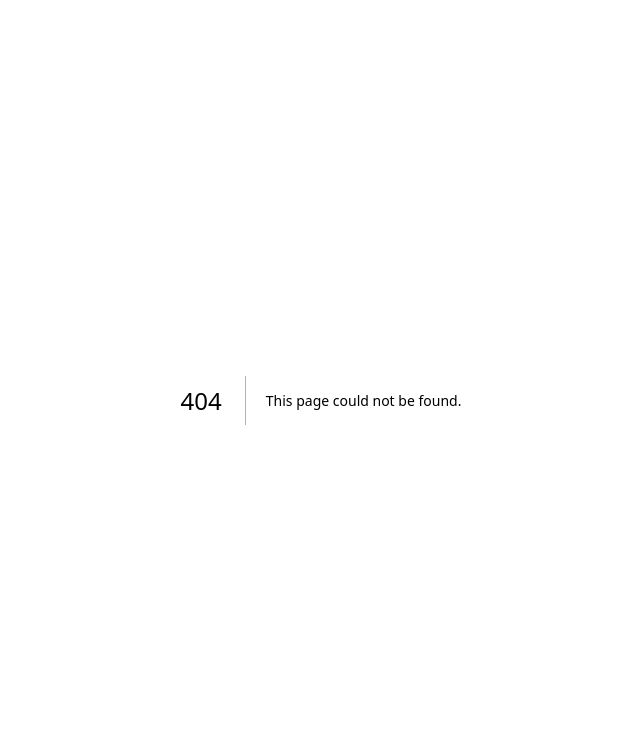
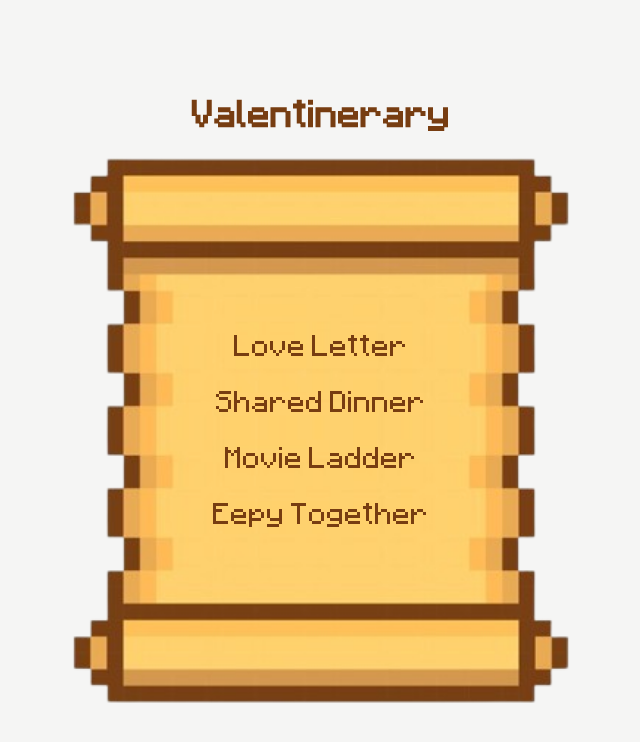
Before and after one commit to zalzarim/love-letter, a Next.js app: page /valentinerary in a window 1280 px wide. Before the commit this address had no page. Shown: the top 742 px of the page, without its empty margins (319-959 px from the left). Built offline with nearby package versions, Linux system fonts and the light colour scheme.

Commit message:
Add itinerary page

```diff
--- a/src/app/agenda/page.tsx
+++ /dev/null
@@ -1,7 +0,0 @@
-export default function Home() {
-  return (
-    <div className="h-screen bg-[#e3f1ff] flex flex-col gap-6 items-center justify-center">
-      <p className="text-black">Agenda</p>
-    </div>
-  );
-}
--- a/src/app/page.tsx
+++ b/src/app/page.tsx
@@ -17,7 +17,7 @@ export default function Home() {
   const handleKeyDown = (e: React.KeyboardEvent<HTMLInputElement>) => {
     if (e.key === "Enter") {
       if (input.trim() === "DAWG") {
-        router.push("/agenda");
+        router.push("/valentinerary");
       } else {
         setInput("");
       }
@@ -25,7 +25,7 @@ export default function Home() {
   };
 
   return (
-    <div className="h-screen bg-[#e3f1ff] flex flex-col gap-6 items-center justify-center">
+    <div className="h-screen bg-[#f5f5f4] flex flex-col gap-6 items-center justify-center">
       <div id="header">
         <p className="text-black text-2xl font-bold">{"You've got mail!"}</p>
       </div>
--- /dev/null
+++ b/src/app/valentinerary/page.tsx
@@ -0,0 +1,27 @@
+import Link from "next/link";
+
+export const metadata = {
+    title: "valentinerary | love letter to kev",
+    description: "from zal",
+  };
+
+export default function Home() {
+  return (
+    <div className="h-screen bg-[#f5f5f4] flex flex-col gap-6 justify-center items-center">
+        <div>
+            <p className="text-[#773d11] text-3xl font-black">Valentinerary</p>
+        </div>
+
+        <div className="relative w-[500px] h-auto">
+        <img src="/images/paper.png" alt="Paper" className="w-full h-auto" />
+
+        <div className="absolute top-1/2 left-1/2 -translate-x-1/2 -translate-y-1/2 flex flex-col items-center w-[80%] text-center text-[#773d11] text-2xl space-y-2 gap-4">
+          <Link href={"/letter"} className="transition-transform duration-300 hover:scale-105">Love Letter</Link>
+          <Link href={"/dinner"}  className="transition-transform duration-300 hover:scale-105">Shared Dinner</Link>
+          <Link href={"/movie"}  className="transition-transform duration-300 hover:scale-105">Movie Ladder</Link>
+          <Link href={"/eepy"}  className="transition-transform duration-300 hover:scale-105">Eepy Together</Link>
+        </div>
+      </div>
+    </div>
+  );
+}
```
